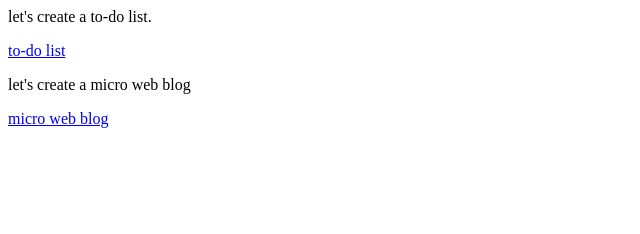
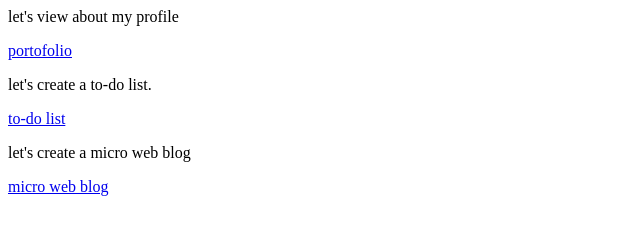
Before and after one commit to Asuran003/fswd, a plain HTML site: page index.html in a window 1280 px wide. Shown: the whole page, without its empty margins (0-640 px from the left). Drawn offline with Linux system fonts and the light colour scheme.

Commit message:
Update index.html

```diff
--- a/index.html
+++ b/index.html
@@ -1,5 +1,7 @@
 <html>
 <body>
+  <p>let's view about my profile</p>
+  <a href="exp1.html">portofolio</a>
 <p>let's create a to-do list.</p>
 <a href="exp2.html">to-do list</a>
   <p>let's create a micro web blog</p>
```
